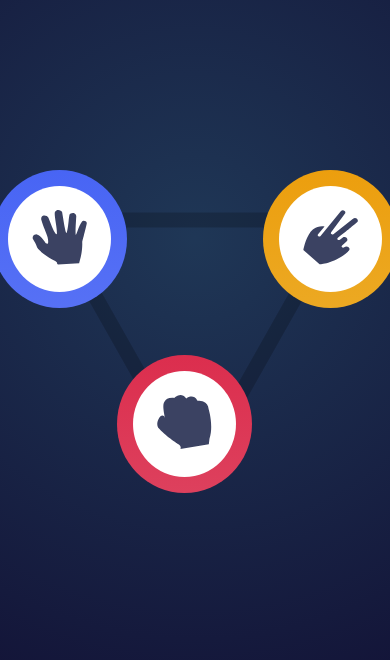
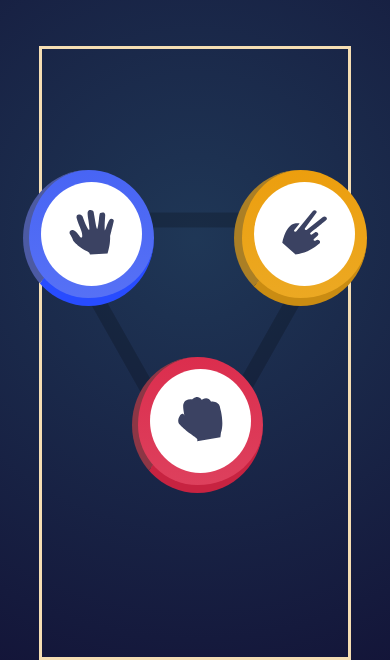
Before and after one commit to moskalenki/rock-paper-scissors, a plain HTML site: page index.html in a window 390 px wide. Shown: the part 184-844 px from the top of the page. Drawn offline with Linux system fonts and the light colour scheme.

Commit message:
changing mobile view

```diff
--- a/index.html
+++ b/index.html
@@ -1,6 +1,7 @@
 <!DOCTYPE html>
 <html lang="en">
 <head>
+    <meta content="width=device-width, initial-scale=1" name="viewport" />
     <meta charset="UTF-8">
     <link rel="preconnect" href="https://fonts.googleapis.com">
     <link rel="preconnect" href="https://fonts.gstatic.com" crossorigin>
--- a/rock-paper-scissors/css/style.css
+++ b/rock-paper-scissors/css/style.css
@@ -229,17 +229,15 @@ main {
 
 
     main {
-        display: flex;
-        align-items: center;
-        justify-content: center;
-        flex: 1;
+        border: 3px solid wheat;
+        width: 80%;
+        margin: 0 auto;
     }
 
     .player-result-container,
     .computer-result-container {
         scale: 1;
         color: var(--white);
-
     }
 
     .paper, .rock, .scissors {
@@ -282,8 +280,56 @@ main {
     .computer-result-container {
         order: 2;
     }
+    .paper, .rock, .scissors {
+        position: absolute;
+        border-radius: 50%;
+        cursor: pointer;
+        border: none;
+        padding: 2.5rem;
+    }
 
-    .round-result-wrapper {
 
+    .paper::before, .rock::before, .scissors::before {
+        content: "";
+        background: var(--white);
+        border-radius: 50%;
+        position: absolute;
+        top: 12px;
+        left: 12px;
+        right: 12px;
+        bottom: 12px;
+        z-index: 0;
+    }
+
+    .paper img, .rock img, .scissors img {
+        position: relative;
+        z-index: 1;
+        width: 45px;
+        height: 45px;
+    }
+
+    .paper {
+        background: linear-gradient(to bottom, hsl(230, 89%, 62%), hsl(230, 89%, 65%));
+        top: -15%;
+        left: -5%;
+        border-bottom: inset 8px hsl(230, 89%, 55%);
+        border-left: inset 6px hsl(230, 89%, 71%) ;
+    }
+
+    .scissors {
+        background: linear-gradient(to bottom, hsl(39, 89%, 49%), hsl(40, 84%, 53%));
+        top: -15%;
+        right: -5%;
+        border-bottom: inset 8px hsl(40, 84%, 43%);
+        border-left: inset 8px hsl(40, 244%, 61%);
+    }
+
+
+    .rock {
+        background: linear-gradient(to bottom, hsl(349, 71%, 52%), hsl(349, 70%, 56%));
+        bottom: 0;
+        left: 30%;
+        border-bottom: inset 8px hsl(349, 70%, 46%);
+        border-left: inset 6px hsl(349, 70%, 61%);
     }
 }
```
